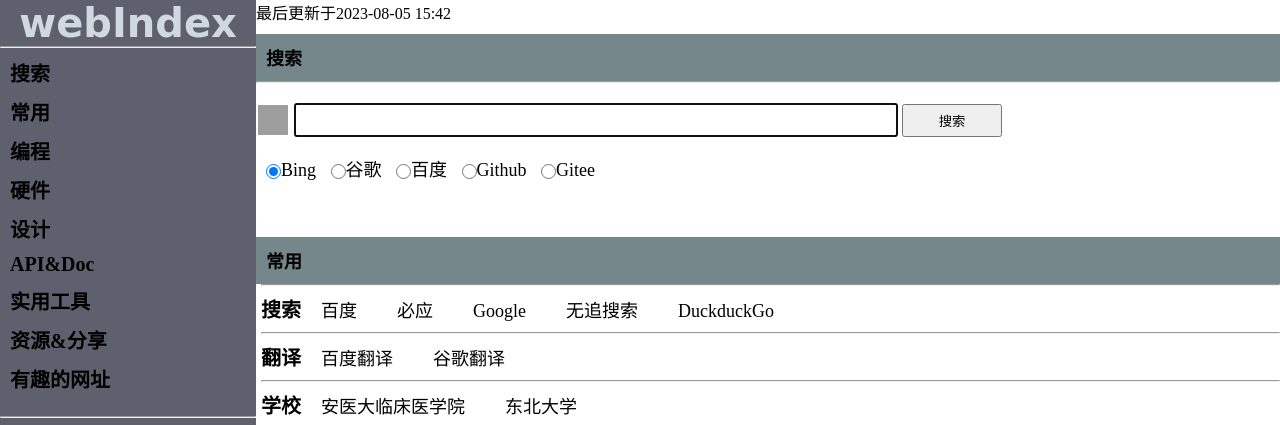
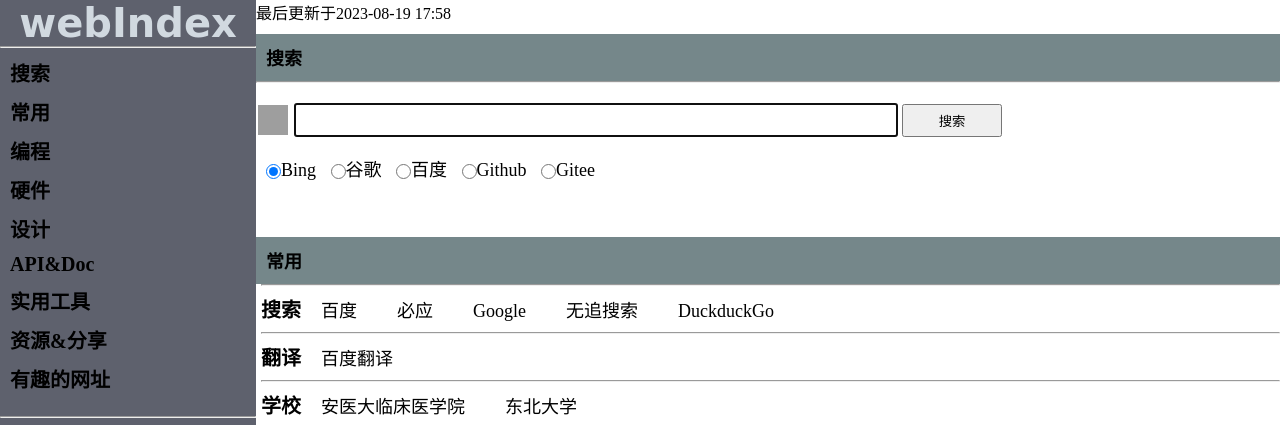
Before and after one commit to ruxia-TJY/webindex, a plain HTML site: page index.html in a window 1280 px wide. Shown: the top 425 px of the page. Drawn offline with Linux system fonts and the light colour scheme; grey boxes are pictures that could not be loaded; a web font is replaced by a local one.

Commit message:
删除无效网址 修改最后更新时间显示代码

```diff
--- a/index.html
+++ b/index.html
@@ -53,7 +53,7 @@
         <div id="main">
 
             <div id="link-div">
-                最后更新于2023-08-05 15:42
+                最后更新于<span id="lastUpdateTime">2023-08-05 15:42</span>
 
                 <div class="search">
                     <h2><a name="search">搜索</a></h2>
@@ -188,6 +188,7 @@
                         div_html += '</ul><br /><br /><br /><hr />'
 
                         document.getElementById(tK).innerHTML = div_html;
+                        document.getElementById("lastUpdateTime").innerText =  json['最后更新时间']
                     }
                 }
             }
--- a/webindexdb.json
+++ b/webindexdb.json
@@ -1,5 +1,5 @@
 {
-  "最后时间": "",
+  "最后更新时间": "2023-08-19 17:58",
 
   "标题": ["常用","编程","硬件","设计","API&amp;Doc","资源&amp;分享","实用工具","有趣的网址"],
   "常用": {
@@ -51,12 +51,6 @@
         "n": "百度翻译",
         "l": "https://fanyi.baidu.com/",
         "t": "",
-        "y": 1
-      },
-      {
-        "n": "谷歌翻译",
-        "l": "https://translate.google.cn/",
-        "t": "无需翻墙",
         "y": 1
       },
       {
```
